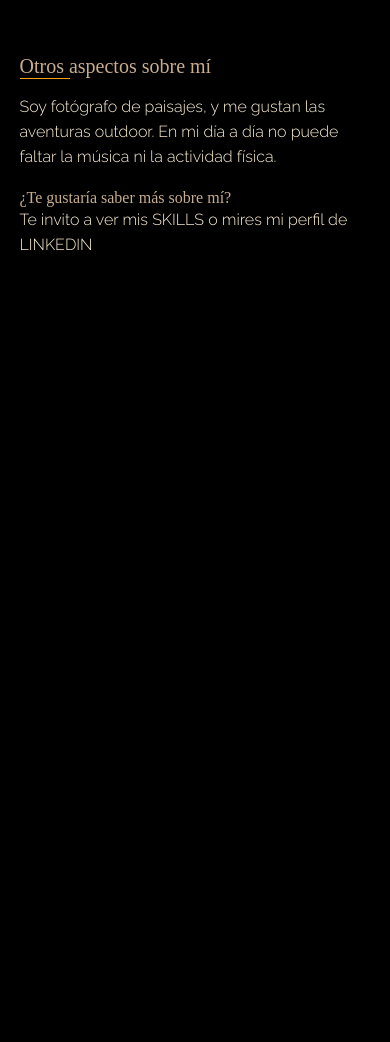
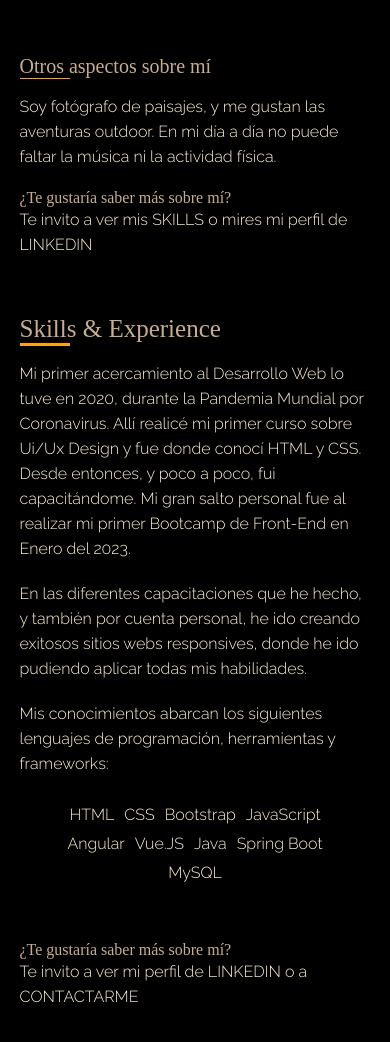
Before and after one commit to faccipierifederico/Porfolio, a plain HTML site: page index.html in a window 390 px wide. Shown: the part 894-1936 px from the top of the page. Before the commit the page ends 1190 px from the top, so only its background shows below. Drawn offline with Linux system fonts and the light colour scheme; a web font is replaced by a local one.

Commit message:
Mobile first: part 3

```diff
--- a/index.html
+++ b/index.html
@@ -63,17 +63,42 @@
             <h6>¿Te gustaría saber más sobre mí?</h6>
             <p>Te invito a ver mis SKILLS o mires mi perfil de LINKEDIN</p>
         </div>
+
+        <div class="div-main skills">
+            <h3>Skills & Experience</h3>
+            <div class="underline-h3"></div>
+            <p class="skills-p">
+                Mi primer acercamiento al Desarrollo Web lo tuve en 2020, durante la Pandemia Mundial por Coronavirus. Allí realicé mi primer
+                curso sobre Ui/Ux Design y fue donde conocí HTML y CSS. Desde entonces, y poco a poco, fui capacitándome. Mi gran salto personal
+                fue al realizar mi primer Bootcamp de Front-End en Enero del 2023.
+                <br>
+            </p>
+            <p class="skills-p">
+                En las diferentes capacitaciones que he hecho, y también por cuenta personal, he ido creando exitosos sitios webs responsives, donde
+                he ido pudiendo aplicar todas mis habilidades.
+            </p>
+
+            <p class="skills-p final-p">
+                Mis conocimientos abarcan los siguientes lenguajes de programación, herramientas y frameworks:
+                <ul>
+                    <li>HTML</li>
+                    <li>CSS</li>
+                    <li>Bootstrap</li>
+                    <li>JavaScript</li>
+                    <li>Angular</li>
+                    <li>Vue.JS</li>
+                    <li>Java</li>
+                    <li>Spring Boot</li>
+                    <li>MySQL</li>
+                </ul>
+            </p>
+            <h6>¿Te gustaría saber más sobre mí?</h6>
+            <p>Te invito a ver mi perfil de LINKEDIN o a CONTACTARME</p>
+        </div>
+
     </main>
 
     <!-- <main>
-        <div class="div-main about-me">
-            <h4>Otros aspectos sobre mí</h4>
-                <p>
-                    Soy fotógrafo de paisajes, y me gustan las aventuras outdoor. En mi día a día no puede faltar la música ni la actividad física.
-                </p>
-            <h6>¿Te gustaría saber más sobre mí?</h6>
-            <p>Te invito a ver mis SKILLS o mires mi perfil de LINKEDIN</p>
-        </div>
 
         <div class="div-main skills">
             <h3>Skills & Experience</h3>
--- a/style.css
+++ b/style.css
@@ -111,3 +111,20 @@ header{
     margin-bottom: 15px;
     margin-left: 5%;
 }
+
+ul{
+    display: flex;
+    flex-wrap: wrap;
+    justify-content: center;
+    gap: 10px;
+    padding: 10%;
+    list-style-type: none;
+}
+
+.skills-p{
+    margin-bottom: 20px;
+}
+
+.final-p{
+    margin-bottom: -10px;
+}
```
